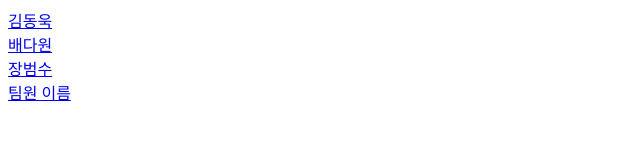
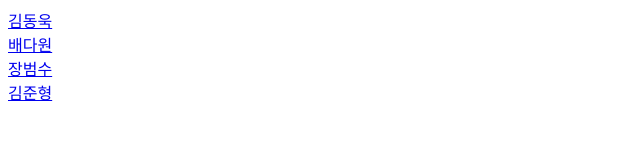
Before and after one commit to KNU-OSP-03-11/html-test, a plain HTML site: page index.html in a window 1280 px wide. Shown: the full height of the page, 0-640 px from the left. Drawn offline with Linux system fonts and the light colour scheme.

Commit message:
Update index.html

```diff
--- a/index.html
+++ b/index.html
@@ -7,6 +7,6 @@
         <a href = "teammember1.html">김동욱</a><br>
         <a href = "teammember2.html">배다원</a><br>
         <a href = "teammember3.html">장범수</a><br>
-        <a href = "teammember4.html"> 팀원 이름 </a><br>
+        <a href = "teammember4.html">김준형</a><br>
     </body>
 </html>
```
